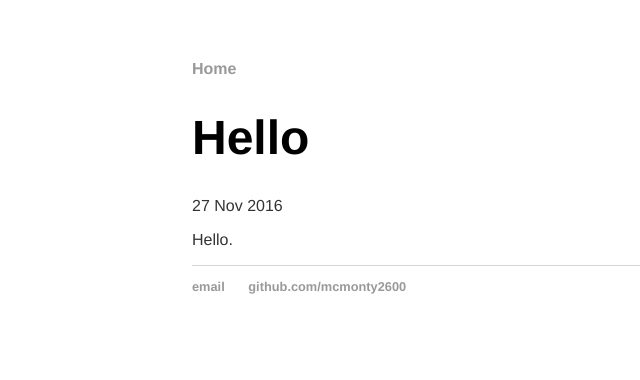
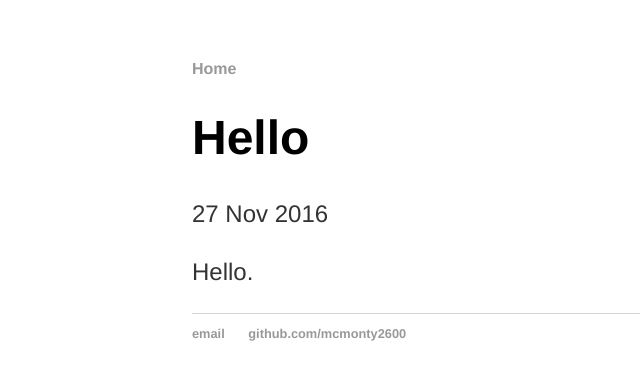
Before and after one commit to mcmonty2600/mcmonty2600.github.io, a Jekyll site: the page built from _posts/2016-11-27-hello.md, in a window 1280 px wide. Shown: the top 380 px of the page, without its empty margins (0-640 px from the left). Built offline with Jekyll 4.4.1, drawn with Linux system fonts in a browser that asks for light colours.

Commit message:
Update main.css

```diff
--- a/css/main.css
+++ b/css/main.css
@@ -25,8 +25,8 @@ h1 {
     font-family:'Helvetica', 'Arial', 'Sans-Serif';
 }
 p {
-    /*font-size: 1.5em;*/
-    /*line-height: 1.4em;*/
+    font-size: 1.5em;
+    line-height: 1.4em;
     color: #333;
 }
 footer {
```
